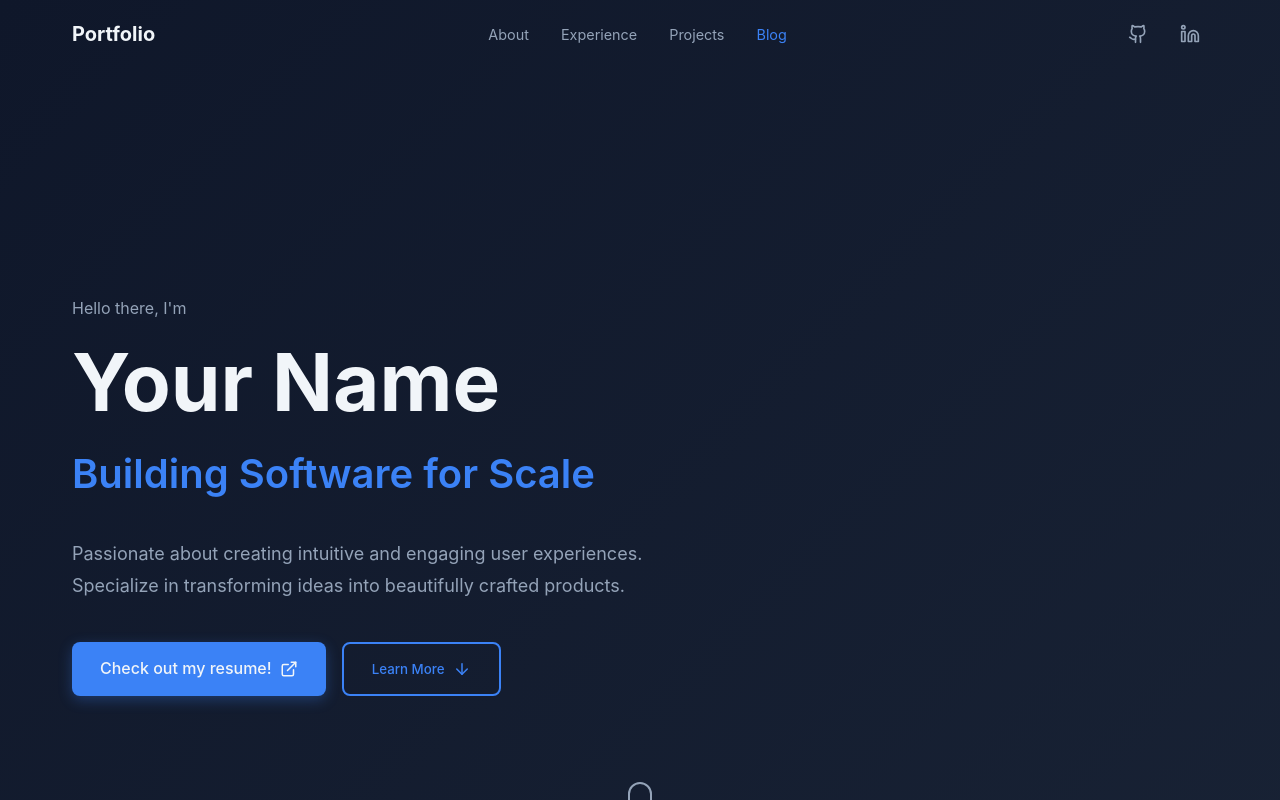
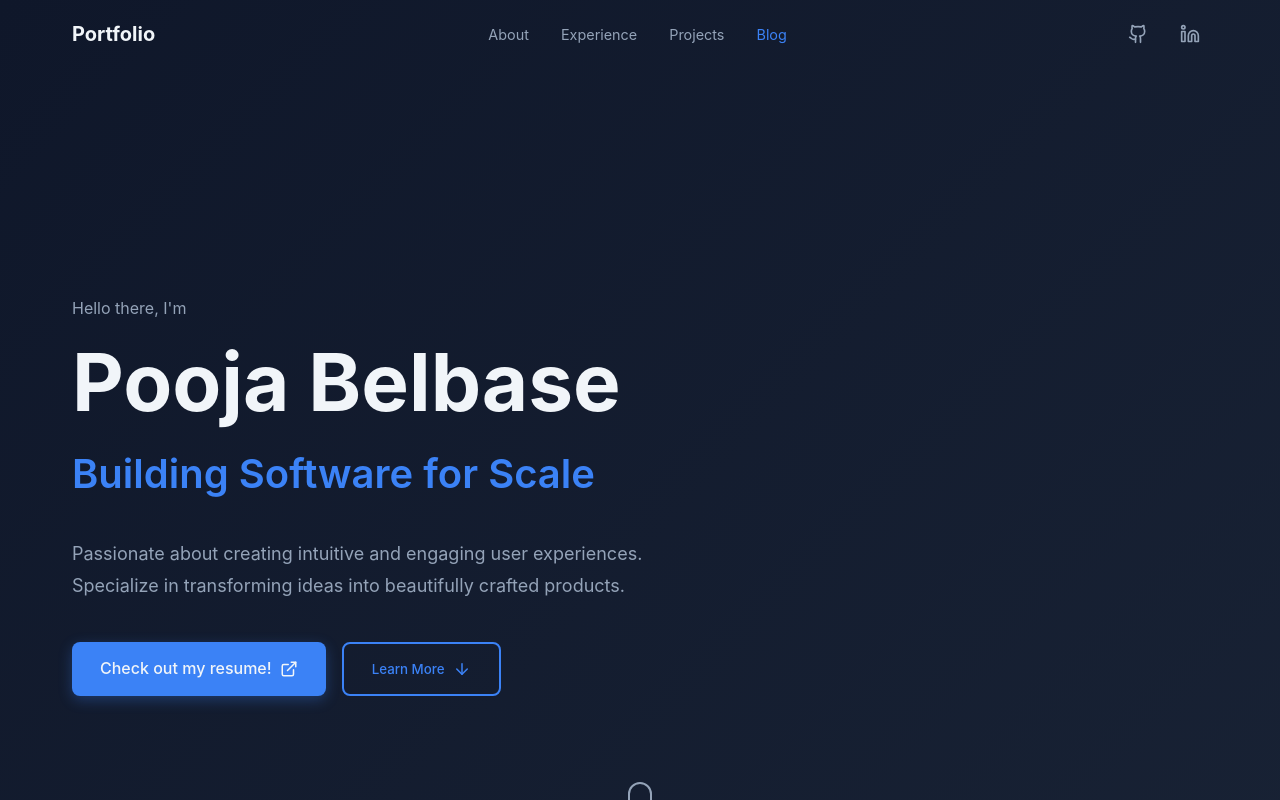
Before and after one commit to poojabelbase07/Pooja-Portfolio, a React (Vite) app: page / in a window 1280 px wide. Shown: the top 800 px of the page. Built offline with nearby package versions, Linux system fonts and the light colour scheme.

Commit message:
Fixed portfolioData.js

```diff
--- a/src/data/portfolioData.js
+++ b/src/data/portfolioData.js
@@ -3,13 +3,13 @@
 // ============================================
 
 export const personalInfo = {
-  name: "Your Name",
+  name: "Pooja Belbase",
   tagline: "Building Software for Scale",
   description: "Passionate about creating intuitive and engaging user experiences. Specialize in transforming ideas into beautifully crafted products.",
-  resumeLink: "https://drive.google.com/your-resume-link",
-  email: "your.email@example.com",
-  linkedin: "https://linkedin.com/in/yourprofile",
-  github: "https://github.com/yourprofile",
+  resumeLink: "https://drive.google.com/file/d/1Sd5CGyMVlA_kVZhSLle06csTYm-Zq2nX/view?usp=sharing",
+  email: "mailpooja.belbase@gmail.com",
+  linkedin: "https://linkedin.com/in/poojabelbase07",
+  github: "https://github.com/poojabelbase07",
   twitter: "https://twitter.com/yourhandle"
 };
 
```
Also changed, not shown: 1 other file (tests, documents, lock files or other folders).
